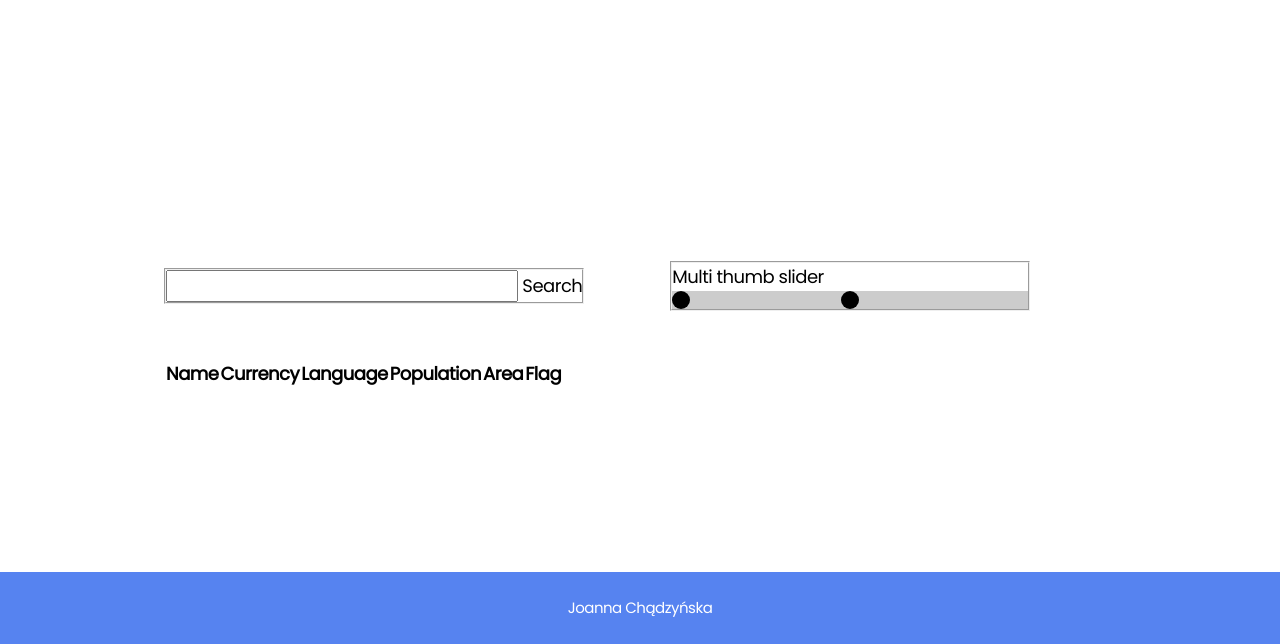
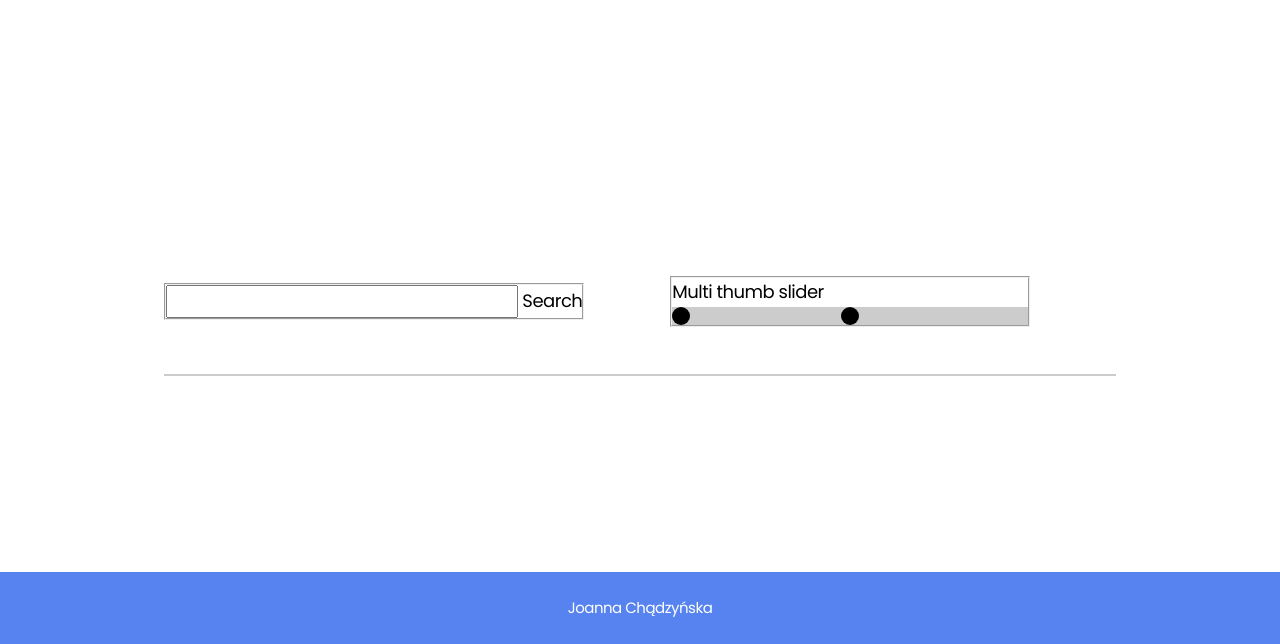
Before and after one commit to joannachadzynska/recruitment-task-countries, a website: page index.html in a window 1280 px wide. Shown: the part 156-800 px from the top of the page. Drawn offline with Linux system fonts and the light colour scheme.

Commit message:
update styles

```diff
--- a/scss/components/_index.scss
+++ b/scss/components/_index.scss
@@ -1 +1,2 @@
 @forward 'inputs';
+@forward 'table';
--- /dev/null
+++ b/scss/components/_table.scss
@@ -0,0 +1,71 @@
+@use '../abstracts' as *;
+
+table {
+	border: 0;
+	border-collapse: collapse;
+
+	thead {
+		border: none;
+		clip: rect(0 0 0 0);
+		height: 1px;
+		margin: -1px;
+		overflow: hidden;
+		padding: 0;
+		position: absolute;
+		width: 1px;
+	}
+
+	tr {
+		border-bottom: 3px solid #ddd;
+		display: block;
+		margin-bottom: 0.625em;
+	}
+
+	td {
+		border-bottom: 1px solid #ddd;
+		display: block;
+		font-size: 0.8em;
+		text-align: right;
+
+		&::before {
+			/*
+    * aria-label has no advantage, it won't be read inside a table
+    content: attr(aria-label);
+    */
+			content: attr(data-label);
+			float: left;
+			font-weight: bold;
+			text-transform: uppercase;
+		}
+	}
+
+	@include mq(medium) {
+		border-collapse: collapse;
+		border: 1px solid #ccc;
+		margin: 0;
+		padding: 0;
+		width: 100%;
+		table-layout: fixed;
+
+		tr {
+			background-color: #f8f8f8;
+			border: 1px solid #ddd;
+			padding: 0.35em;
+
+			th,
+			td {
+				padding: 0.625em;
+				text-align: center;
+			}
+
+			th {
+				font-size: 0.85em;
+				letter-spacing: 0.1em;
+				text-transform: uppercase;
+			}
+
+			td {
+			}
+		}
+	}
+}
```
Also changed, not shown: css/style.css, 1 other file.
